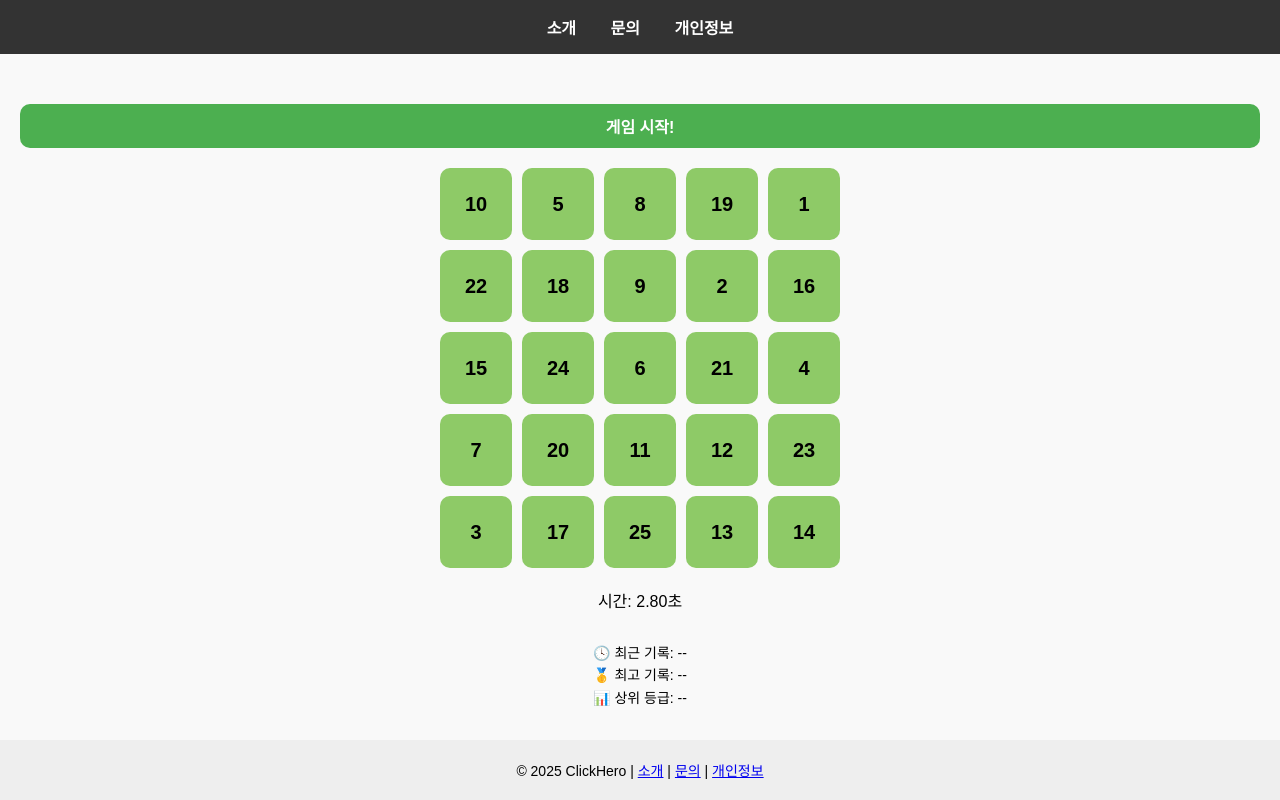
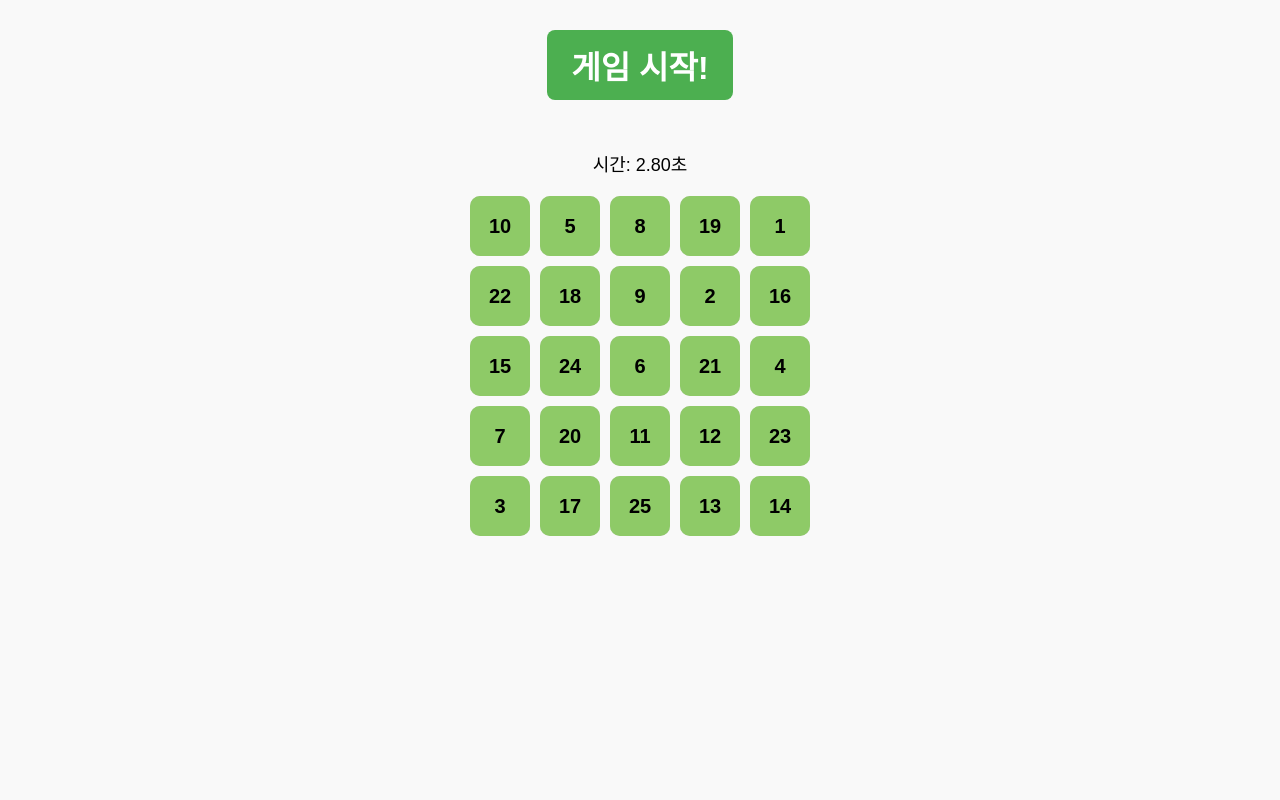
Before and after one commit to Zhaethar/reaction-time, a plain HTML site: page www/index.html in a window 1280 px wide. Both pictures are taken after a click on the element "게임 시작!". Drawn offline with nearby package versions, Linux system fonts and the light colour scheme.

Commit message:
Refactor: restore layred box structure for clickhero UX

```diff
--- a/www/index.html
+++ b/www/index.html
@@ -2,201 +2,103 @@
 <html lang="ko">
 <head>
   <meta charset="utf-8" />
-  <title>ClickHero - 반응속도 테스트</title>
-  <meta name="viewport" content="width=device-width, initial-scale=1.0" />
+  <title>ClickHero</title>
+  <meta name="viewport" content="width=device-width, initial-scale=1" />
   <style>
-    html, body {
-      height: 100%;
-      margin: 0;
+    body {
+      margin: 0; padding: 0;
       font-family: Arial, sans-serif;
       background: #f9f9f9;
+      display: flex; flex-direction: column; align-items: center;
     }
-    body {
-      display: flex;
-      flex-direction: column;
-    }
-    nav {
-      background: #333;
-      padding: 15px 0;
-      text-align: center;
-    }
-    nav a {
-      color: #fff;
-      margin: 0 15px;
-      text-decoration: none;
+    #start {
+      background: #4CAF50; color: #fff;
       font-weight: bold;
-    }
-    main {
-      flex: 1;
-      padding: 20px;
-      text-align: center;
+      padding: 12px 24px;
+      border-radius: 8px;
+      margin: 30px 0;
+      cursor: pointer;
     }
     #game {
-      width: 400px;
-      margin: 20px auto;
       display: grid;
-      grid-template-columns: repeat(5, 1fr);
+      grid-template-columns: repeat(5, 60px);
       gap: 10px;
     }
+    .cell {
+      position: relative;
+      width: 60px; height: 60px;
+    }
     .box {
-      width: 100%;
-      aspect-ratio: 1 / 1;
-      background: #8eca67;
-      display: flex;
-      align-items: center;
-      justify-content: center;
-      font-size: 20px;
-      font-weight: bold;
+      position: absolute;
+      width: 100%; height: 100%;
+      display: flex; align-items: center; justify-content: center;
+      font-weight: bold; font-size: 20px;
       border-radius: 10px;
-      cursor: pointer;
       user-select: none;
     }
-    .disabled {
+    .upper {
+      background: #8eca67;
+      z-index: 2;
+      cursor: pointer;
+    }
+    .lower {
       background: #ccc;
-      color: #999;
-      pointer-events: none;
+      color: #333;
+      z-index: 1;
     }
-    #start {
-      cursor: pointer;
-      background: #4CAF50;
-      color: white;
-      font-size: 16px;
-      font-weight: bold;
-      padding: 10px 20px;
-      border-radius: 10px;
-      margin-top: 30px;
-    }
-    .stats {
-      margin-top: 30px;
-      font-size: 14px;
-      line-height: 1.6;
-    }
+    #timer { margin: 20px; font-size: 18px; }
   </style>
 </head>
 <body>
-  <nav>
-    <a href="/about.html">소개</a>
-    <a href="/contact.html">문의</a>
-    <a href="/privacy.html">개인정보</a>
-  </nav>
-
-  <main>
   <h1 id="start">게임 시작!</h1>
+  <div id="timer">시간: <span id="time">0.00</span>초</div>
   <div id="game"></div>
-    <p>시간: <span id="time">0.00</span>초</p>
-
-    <div class="stats">
-      🕓 최근 기록: <span id="recent">--</span><br />
-      🥇 최고 기록: <span id="best">--</span><br />
-      📊 상위 등급: <span id="percent">--</span><br />
-    </div>
-  </main>
-
-  <footer style="text-align:center; padding:20px; background:#eee; font-size:14px;">
-    © 2025 ClickHero |
-    <a href="/about.html">소개</a> |
-    <a href="/contact.html">문의</a> |
-    <a href="/privacy.html">개인정보</a>
-  </footer>
 
   <script src="https://code.jquery.com/jquery-3.6.0.min.js"></script>
   <script>
-    let current = 1, startTime, timerInterval;
-    let numbers = [], nextNumbers = [];
+    let startTime, interval, current = 1;
+    let upperNums = [], lowerNums = [];
 
     function shuffle(arr) {
       return arr.sort(() => Math.random() - 0.5);
     }
 
-    function updateTimer() {
-      const now = ((Date.now() - startTime) / 1000).toFixed(2);
-      $("#time").text(now);
-    }
-
     function startGame() {
       current = 1;
       $("#game").empty();
-      numbers = shuffle(Array.from({length:25}, (_,i) => i+1));
-      nextNumbers = shuffle(Array.from({length:25}, (_,i) => i+26));
+      upperNums = shuffle([...Array(25)].map((_,i)=>i+1));
+      lowerNums = shuffle([...Array(25)].map((_,i)=>i+26));
 
       for (let i = 0; i < 25; i++) {
-        $("#game").append(`<div class="box" data-index="${i}">${numbers[i]}</div>`);
+        const cell = $("<div>").addClass("cell");
+        const lower = $("<div>").addClass("box lower").text(lowerNums[i]);
+        const upper = $("<div>").addClass("box upper").text(upperNums[i]);
+        cell.append(lower).append(upper);
+        $("#game").append(cell);
       }
 
       startTime = Date.now();
-      clearInterval(timerInterval);
-      timerInterval = setInterval(updateTimer, 50);
+      clearInterval(interval);
+      interval = setInterval(() => {
+        const t = ((Date.now() - startTime)/1000).toFixed(2);
+        $("#time").text(t);
+      }, 50);
     }
 
-    function endGame() {
-      clearInterval(timerInterval);
-      const time = parseFloat(((Date.now() - startTime) / 1000).toFixed(2));
-      const best = parseFloat(localStorage.getItem("bestScore"));
-
-      if (!best || time < best) {
-        localStorage.setItem("bestScore", time);
-        alert(`🏅 최고기록 갱신! ${time}초`);
-      } else {
-        alert(`기록: ${time}초`);
-      }
-
-      let recent = JSON.parse(localStorage.getItem("recentScores") || "[]");
-      recent.unshift(time);
-      if (recent.length > 3) recent = recent.slice(0,3);
-      localStorage.setItem("recentScores", JSON.stringify(recent));
-      renderStats();
-    }
-
-    function getPercentile(time) {
-      const map = [
-        { t: 2.0, rank: "상위 5%" },
-        { t: 2.5, rank: "상위 10%" },
-        { t: 3.0, rank: "상위 25%" },
-        { t: 3.5, rank: "상위 40%" },
-        { t: 4.0, rank: "상위 60%" },
-        { t: 5.0, rank: "상위 80%" },
-        { t: 999, rank: "하위 20%" }
-      ];
-      return map.find(x => time <= x.t)?.rank || "--";
-    }
-
-    function renderStats() {
-      const best = localStorage.getItem("bestScore");
-      const recent = JSON.parse(localStorage.getItem("recentScores") || "[]");
-      const rank = recent[0] ? getPercentile(parseFloat(recent[0])) : "--";
-      $("#best").text(best || "--");
-      $("#recent").text(recent[0] || "--");
-      $("#percent").text(rank);
-    }
-
-    $(function(){
-      renderStats();
-
-      $("#start").click(() => startGame());
-
-      $("#game").on("click", ".box", function(){
+    $(document).on("click", ".upper", function() {
       const num = parseInt($(this).text());
       if (num === current) {
-          if (current === 50) {
-            $(this).addClass("disabled");
-            endGame();
-            return;
+        $(this).remove();
+        current++;
+        if (current > 50) {
+          clearInterval(interval);
+          const total = ((Date.now() - startTime)/1000).toFixed(2);
+          alert(`🎉 완료! 기록: ${total}초`);
         }
-
-          $(this).addClass("disabled");
-          const index = $(this).data("index");
-
-          if (current >= 26 && current < 50) {
-            const next = nextNumbers[current - 26];
-            $(this).text(next).removeClass("disabled");
-          } else {
-            $(this).text("").removeClass("disabled").css("background", "#eee");
-          }
-
-          current++;
       }
     });
-    });
+
+    $("#start").click(startGame);
   </script>
 </body>
 </html>
```
Lines whose indentation alone changed are shown as unchanged.
